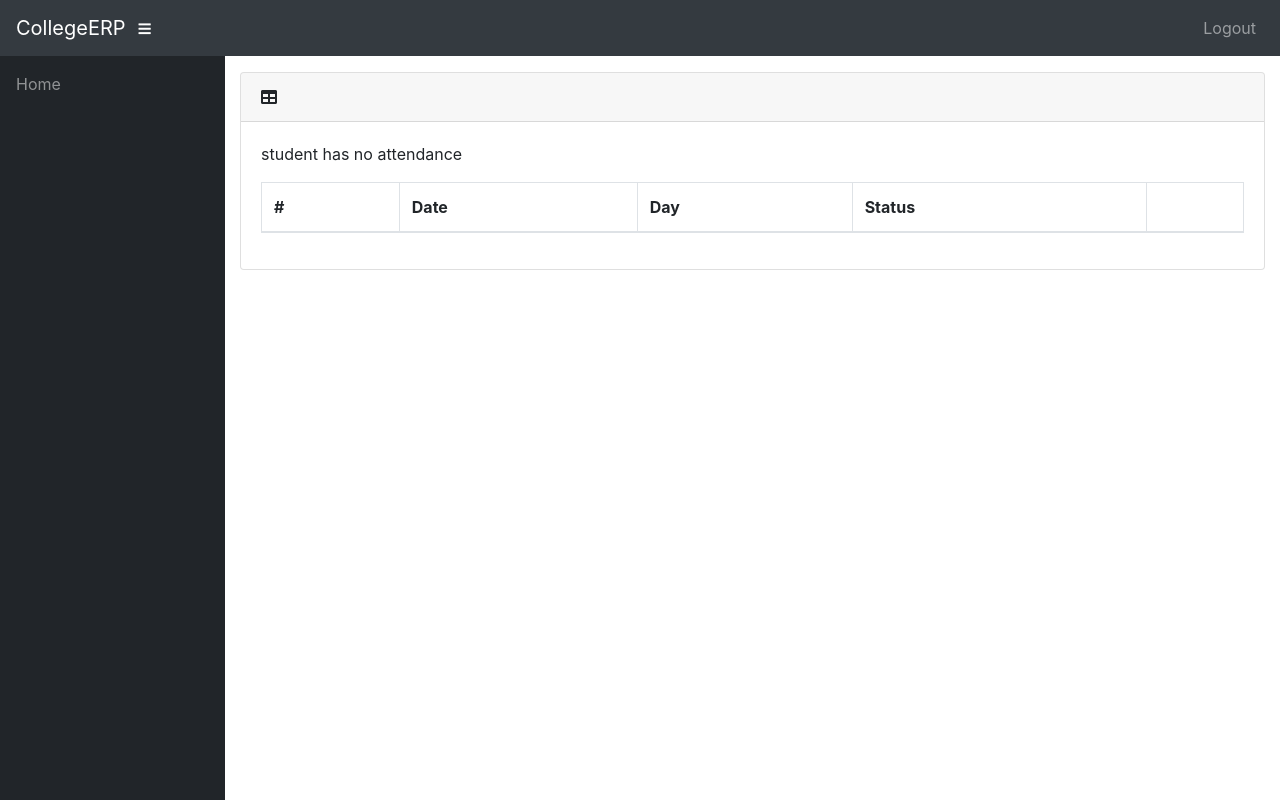
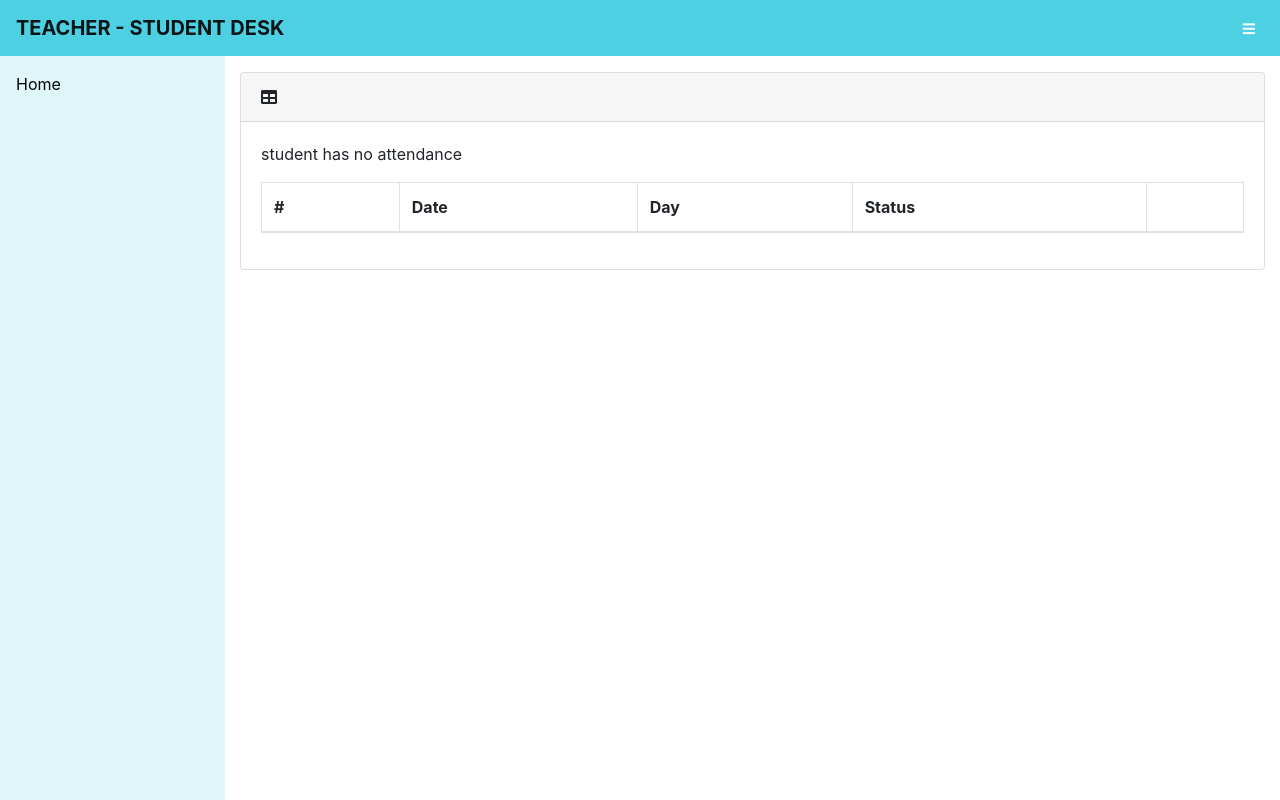
Before and after one commit to vedanshdharwal/Teacher-Student-Desk, a Django app: template info/templates/info/att_detail.html in a window 1280 px wide. Run offline with Django 3.2, Linux system fonts and the light colour scheme; the template is opened without the code that fills it, so the values that code supplies are empty; some libraries are stand-ins or nearby versions.

Commit message:
Update base.html
Updated UI 24 DEC

```diff
--- a/info/templates/info/base.html
+++ b/info/templates/info/base.html
@@ -34,16 +34,16 @@
 
   <body id="page-top">
 
-    <nav class="navbar navbar-expand navbar-dark bg-dark static-top">
+    <nav  class="navbar navbar-light" style="background-color: #4DD0E1;">
 
-      <a class="navbar-brand mr-1" href="{% url 'index' %}">CollegeERP</a>
+      <a class="navbar-brand mr-1" href="{% url 'index' %}"><b>TEACHER - STUDENT DESK</b></a>
 
       <button class="btn btn-link btn-sm text-white order-1 order-sm-0" id="sidebarToggle" href="#">
         <i class="fas fa-bars"></i>
       </button>
 
       <!-- Navbar -->
-        <div class="collapse navbar-collapse" id="navbarResponsive">
+        <div class="collapse navbar-collapse"  id="navbarResponsive">
           <ul class="navbar-nav ml-auto">
             <li class="nav-item">
                 {% if request.user.is_student %}
@@ -63,53 +63,53 @@
     <div id="wrapper">
 
       <!-- Sidebar -->
-      <ul class="sidebar navbar-nav">
+      <ul class="sidebar navbar-nav"  style="background-color: #E0F7FA;" >
             <li class="nav-item">
               <a class="nav-link" href="{% url 'index' %}">
-                <span>Home</span>
+                <span style="color:black">Home</span>
               </a>
             </li>
         {% if request.user.is_student %}
             <li class="nav-item">
               <a class="nav-link" href="{% url 'attendance' request.user.student.USN %}">
-                <span>Attendance</span>
+                <span style="color:black">Attendance</span>
               </a>
             </li>
             <li class="nav-item">
               <a class="nav-link" href="{% url 'attendance' request.user.student.USN %}">
-                <span>Attendance By Subject</span>
+                <span style="color:black">Attendance By Subject</span>
               </a>
             </li>
             <li class="nav-item">
               <a class="nav-link" href="{% url 'marks_list' request.user.student.USN %}">
-                <span>Marks</span>
+                <span style="color:black">Marks</span>
               </a>
             </li>
               <li class="nav-item">
               <a class="nav-link" href="{% url 'timetable' request.user.student.class_id_id %}">
-                <span>Time Table</span>
+                <span style="color:black">Time Table</span>
               </a>
             </li>
 
         {% elif request.user.is_teacher %}
             <li class="nav-item">
               <a class="nav-link" href="{% url 't_clas' request.user.teacher.id 1 %}">
-                <span>Attendance</span>
+                <span style="color:black">Attendance</span>
               </a>
             </li>
             <li class="nav-item">
               <a class="nav-link" href="{% url 't_clas' request.user.teacher.id 2 %}">
-                <span>Marks</span>
+                <span style="color:black">Marks</span>
               </a>
             </li>
               <li class="nav-item">
               <a class="nav-link" href="{% url 't_timetable' request.user.teacher.id %}">
-                <span>Time Table</span>
+                <span style="color:black">Time Table</span>
               </a>
             </li>
             <li class="nav-item">
               <a class="nav-link" href="{% url 't_clas' request.user.teacher.id 3 %}">
-                <span>Reports</span>
+                <span style="color:black">Reports</span>
               </a>
             </li>
         {% endif %}
```
